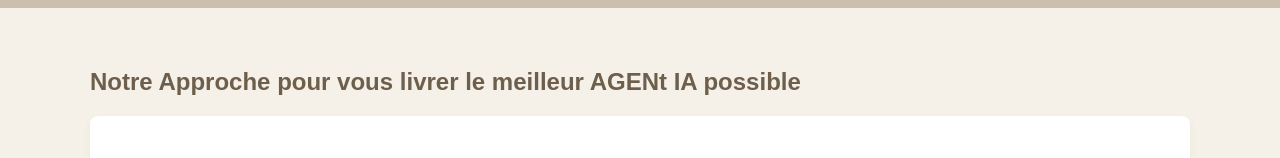
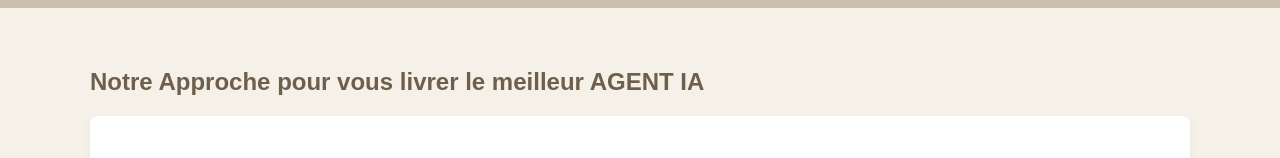
Before and after one commit to PALMBENZ/mapharmacie, a plain HTML site: page index.html in a window 1280 px wide. Shown: the part 250-408 px from the top of the page. Drawn offline with Linux system fonts and the light colour scheme.

Commit message:
Update index.html

```diff
--- a/index.html
+++ b/index.html
@@ -170,7 +170,7 @@ Optimisez le suivi de vos patients et la gestion de votre officine en déployant
 </nav>
 
 <section id="approche">
-    <h2>Notre Approche pour vous livrer le meilleur AGENt IA possible</h2>
+    <h2>Notre Approche pour vous livrer le meilleur AGENT IA</h2>
 
     <div class="approche-box">
         <p>
```
